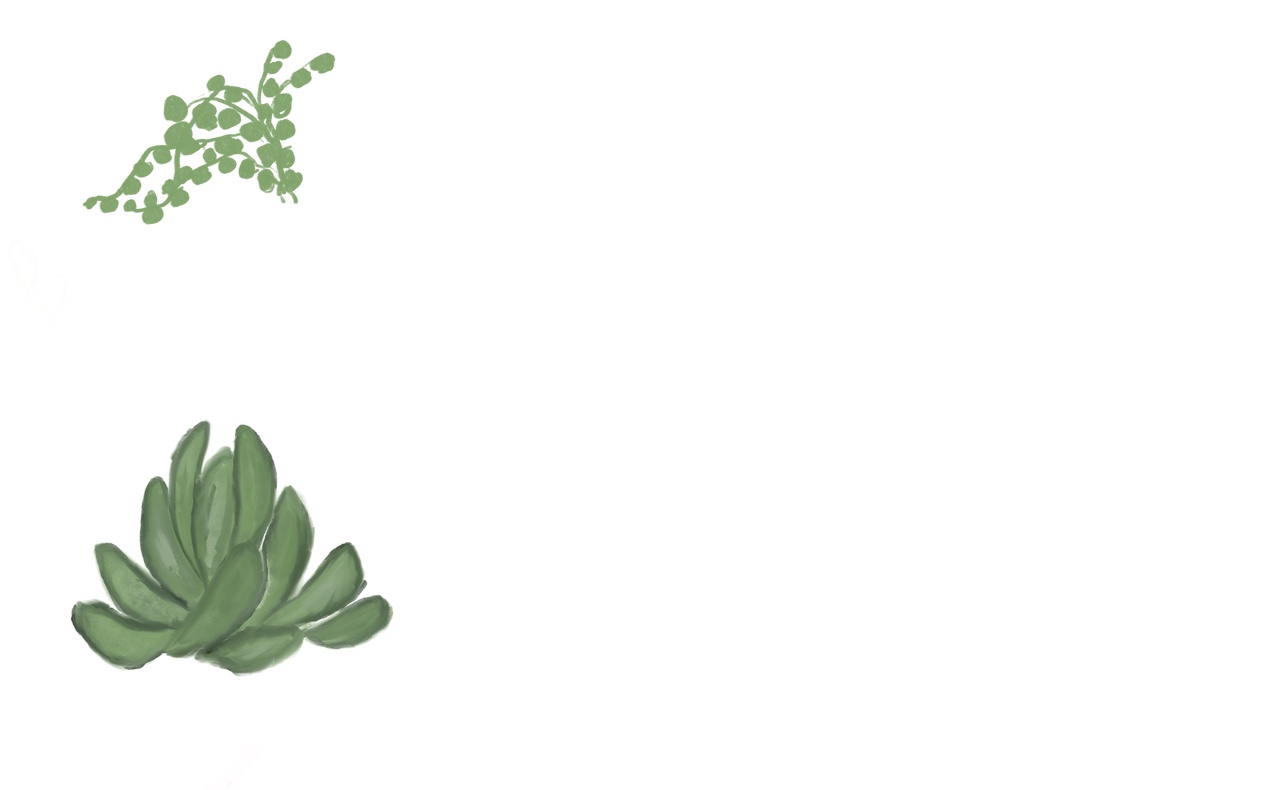
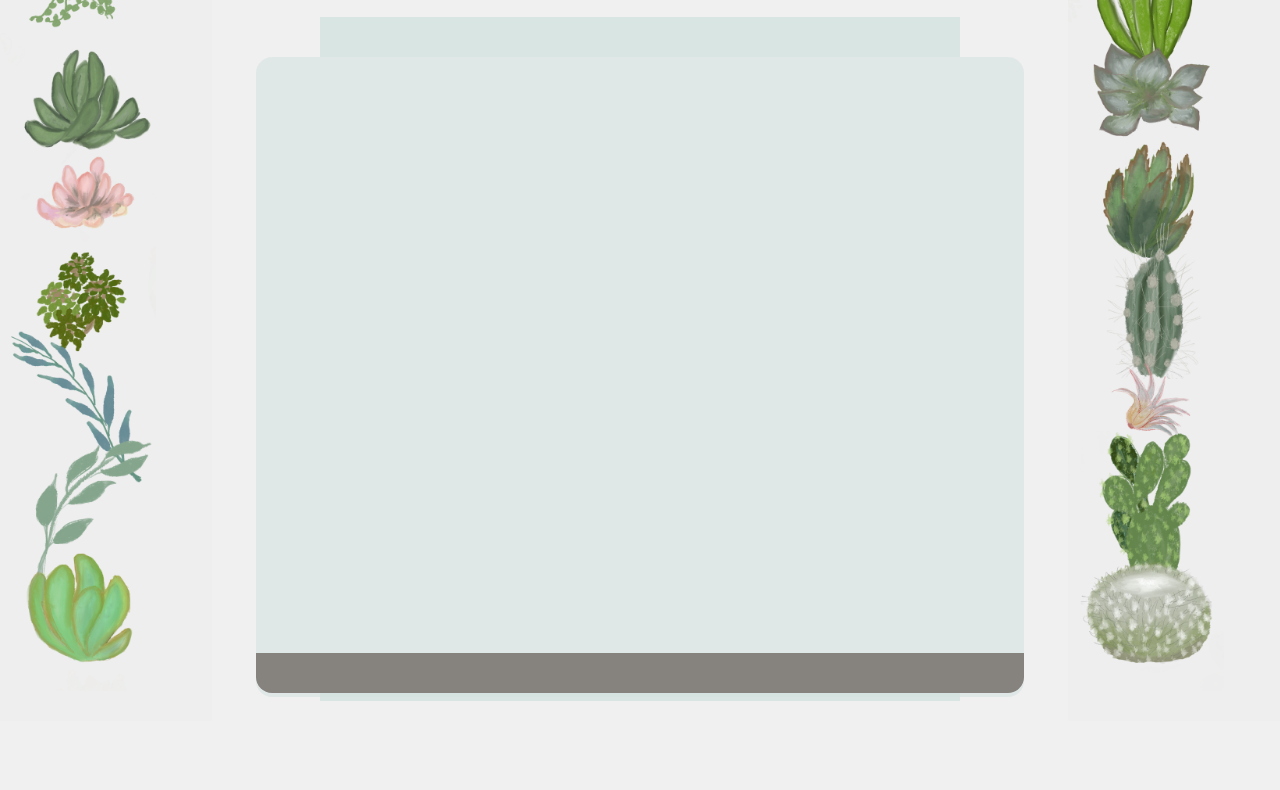
Before and after one commit to CRISTIAN-VAZQUEZ/Terrarium, a plain HTML site: page index.html in a window 1280 px wide. Shown: the part 99-889 px from the top of the page. After the commit the page ends 820 px from the top, so only its background shows below. Drawn offline with Linux system fonts and the light colour scheme; a web font is replaced by a local one.

Commit message:
⭐FEAT: Jar Style Add Jar styles and Left right containers

```diff
--- a/index.html
+++ b/index.html
@@ -3,9 +3,11 @@
   |<head>
     <meta charset="UTF-8" />
     <meta name="viewport" content="width=device-width, initial-scale=1.0" />
+    <link rel="stylesheet" href="style.css">
     <title>Document</title>
   </head>
   <body>
+    <h1>Mi Terrarium</h1>
     <div id="page">
       <div class="container" id="left-container">
         <div class="plant-holder">
@@ -123,6 +125,15 @@
           />
         </div>
       </div>
+      <div class="terrarium">
+        <div class="jar-top"></div>
+        <div class="jar-walls">
+          <div class="jar-glossy-long"></div>
+          <div class="jar-glossy-short"></div>
+        </div>
+        <div class="dirt"></div>
+        <div class="jar-bottom"></div>
+      </div>
     </div>
   </body>
 </html>
--- /dev/null
+++ b/style.css
@@ -0,0 +1,86 @@
+@import url('https://fonts.googleapis.com/css2?family=Braah+One&display=swap');
+
+body {
+  font-family: 'Braah One';
+  background-color: #F0F0F0;
+}
+
+h1 {
+  background-color: olive;
+  text-align: center;
+  color: white;
+}
+
+.container {
+  background-color: #eee;
+  width: 15%;
+  position: absolute;
+  top: 0px;
+  height: 100%;
+  padding: 10px;
+}
+
+#left-container {
+  left: 0px;
+
+}
+
+#right-container {
+  right: 0px;
+}
+
+.plant-holder {
+  position: relative;
+  height: 13%;
+  left: -10px;
+}
+
+.plant {
+  position: absolute;
+  max-width: 150%;
+  max-height: 150%;
+  z-index: 2;
+}
+
+.jar-walls {
+  height: 80%;
+  width: 60%;
+  position: absolute;
+  border-radius: 1rem;
+  bottom: 0.5%;
+  left: 20%;
+  background: #d1e1df;
+  opacity: 0.5;
+  z-index: 1;
+}
+
+.jar-top {
+  position: absolute;
+  background: #d1e1df;
+  width: 50%;
+  height: 5%;
+  bottom: 80.5%;
+  left: 25%;
+  opacity: 0.7;
+  z-index: 1;
+}
+
+.jar-bottom {
+  position: absolute;
+  background: #d1e1df;
+  width: 50%;
+  height: 1%;
+  bottom: 0%;
+  left: 25%;
+  opacity: 0.7;
+}
+
+.dirt {
+  position: absolute;
+  width: 60%;
+  height: 5%;
+  background-color: #3a241d;
+  bottom: 1%;
+  left: 20%;
+  border-radius: 0 0 1rem 1rem;
+}
```
